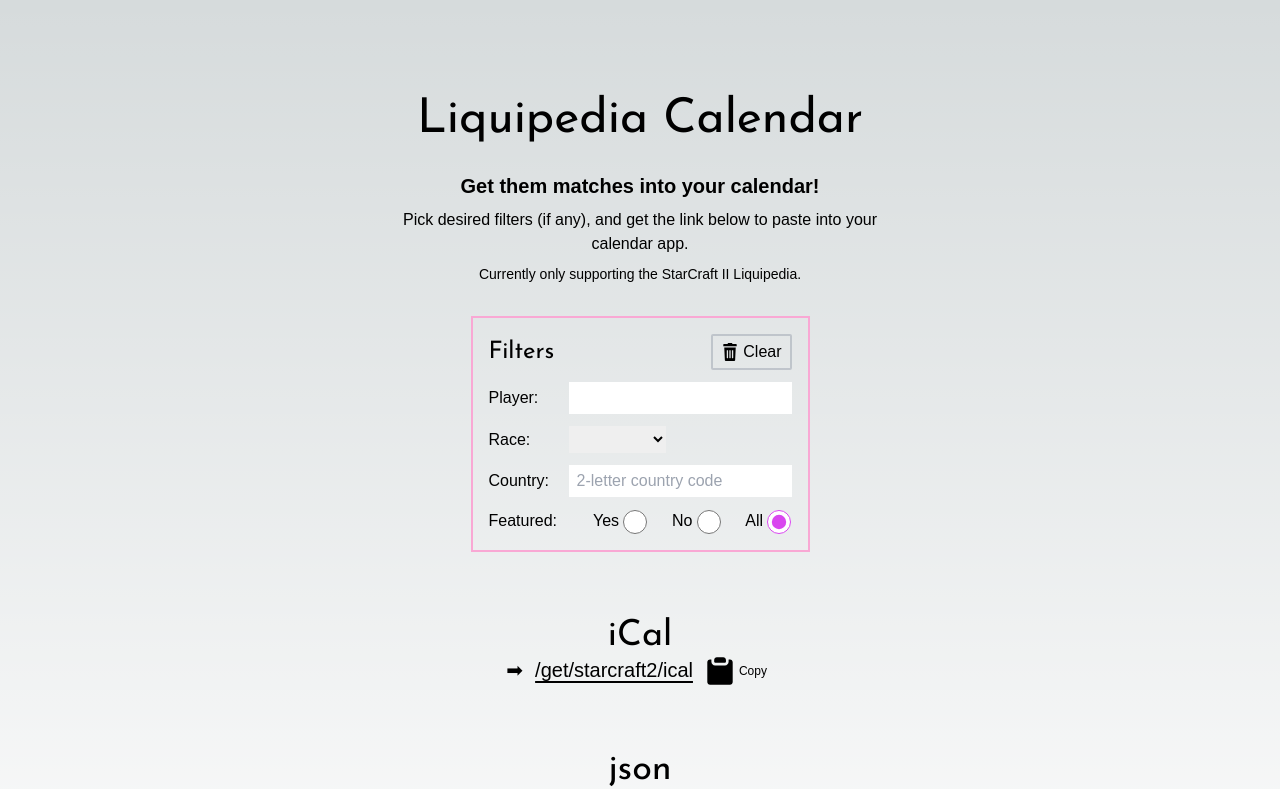
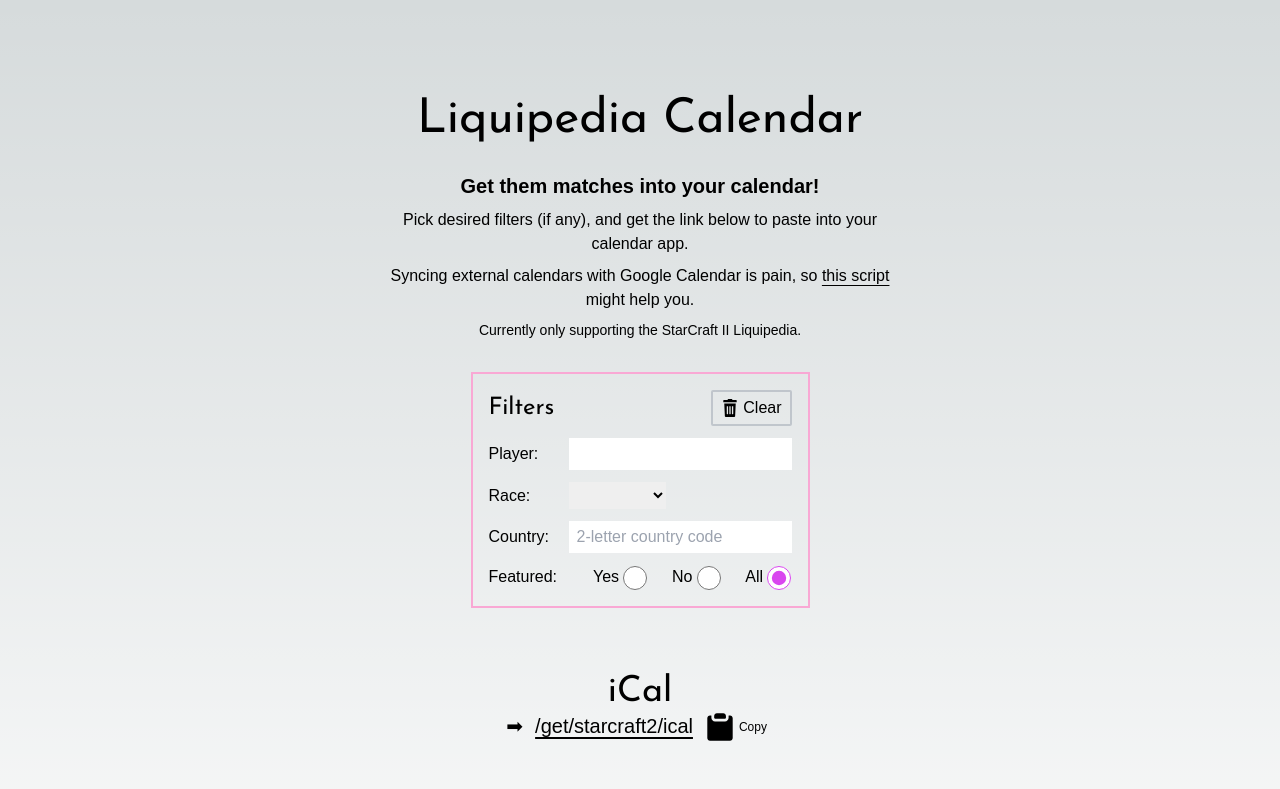
Before and after one commit to Azhrak/liquipedia-calendar, a Next.js app: page / in a window 1280 px wide. Shown: the top 789 px of the page. Built offline with nearby package versions, Linux system fonts and the light colour scheme; a web font is replaced by a local one.

Commit message:
Add link to google calendar script

```diff
--- a/src/app/page.tsx
+++ b/src/app/page.tsx
@@ -14,6 +14,10 @@
 				<p className="text-xl font-bold">Get them matches into your calendar!</p>
 				<p className="text-l">
 					Pick desired filters (if any), and get the link below to paste into your calendar app.
+				</p>
+				<p className="text-l">
+					Syncing external calendars with Google Calendar is pain, so{' '}
+					<a href="https://github.com/derekantrican/GAS-ICS-Sync">this script</a> might help you.
 				</p>
 				<p className="text-sm">Currently only supporting the StarCraft II Liquipedia.</p>
 			</div>
```
